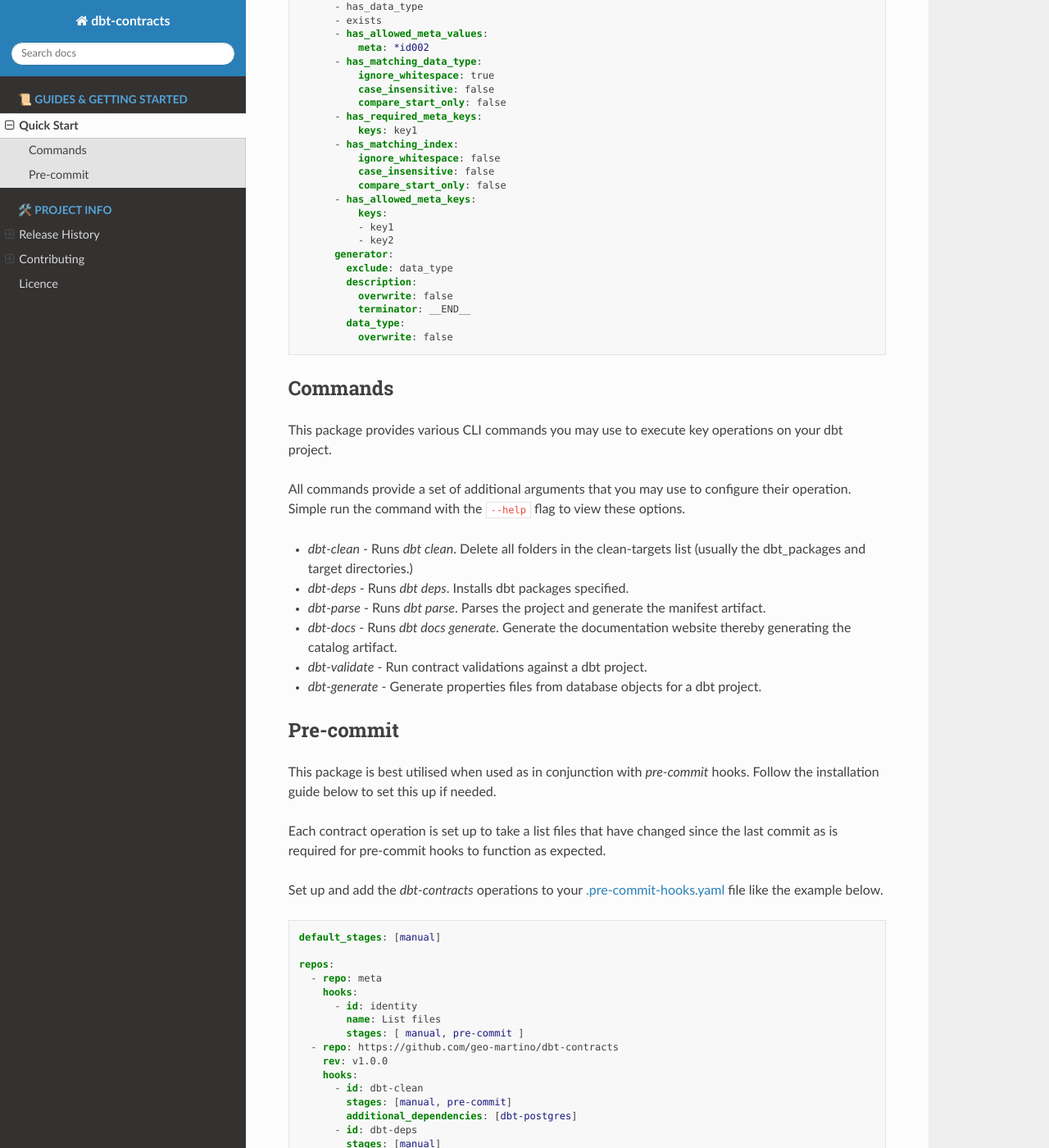
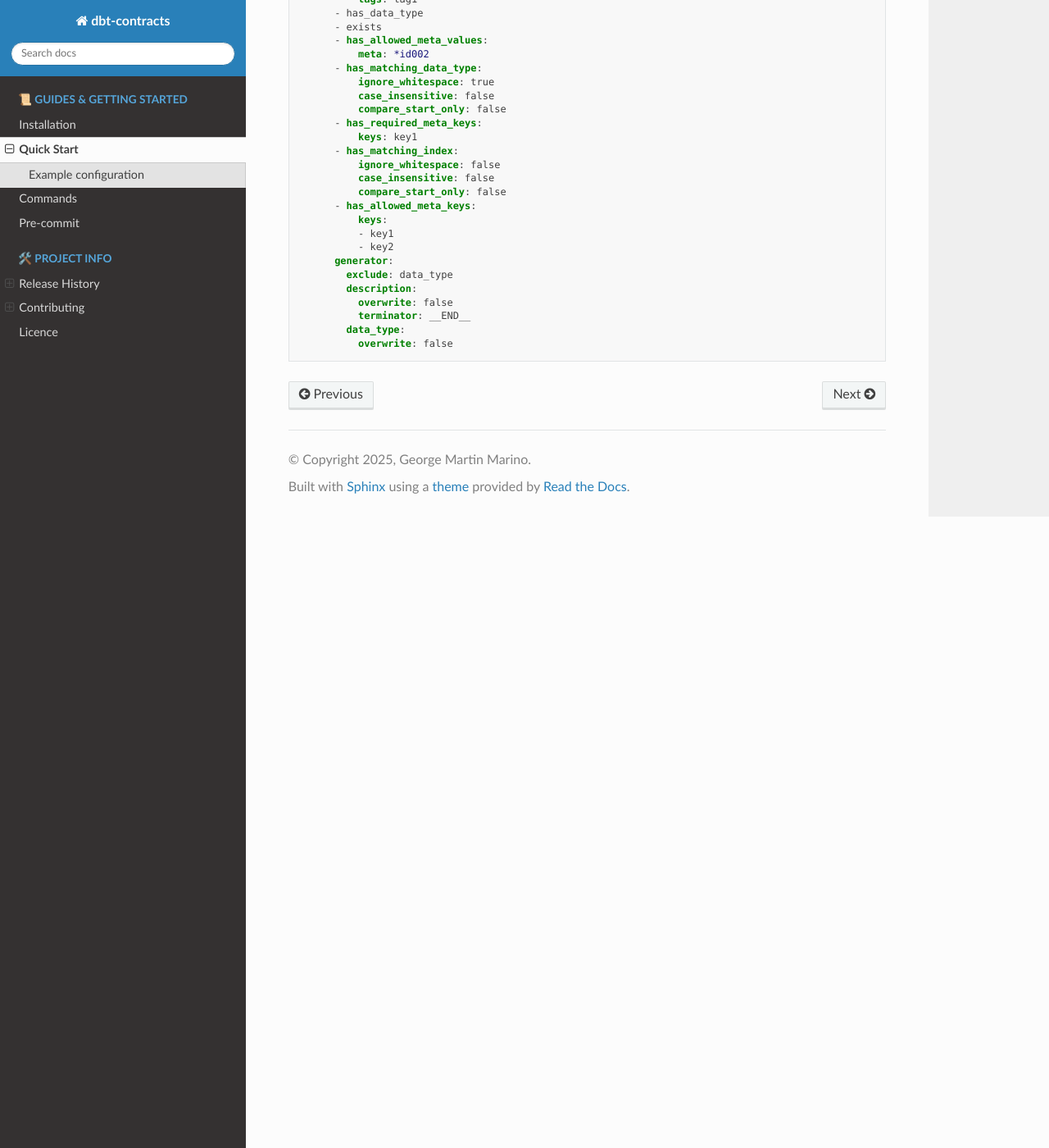
Before and after one commit to geo-martino/dbt-contracts, a Sphinx documentation site: the page built from docs/guides/quickstart.rst, in a window 1280 px wide and 1400 px high, scrolled down 2088 px. Shown: the whole window at 82% size. Built offline with Sphinx 7.4.7 and the Read the Docs theme 3.1.0, drawn with Linux system fonts in a browser that asks for light colours; pages that are not in the unit, such as notebooks, are missing from menus; some of the changed text lies outside the part shown.

Commit message:
fix examples schema

```diff
--- a/docs/contracts.py
+++ b/docs/contracts.py
@@ -173,10 +173,10 @@ class ReferencePageBuilder:
         example = self.generate_example_dict_for_contract(contract)
 
         if issubclass(contract, ParentContract):
-            example = {"contracts": {contract.__config_key__: example}}
+            example = {"contracts": {contract.__config_key__: [example]}}
         else:
             parent_contract = next(cls for cls in CONTRACT_CLASSES if cls.__child_contract__ is contract)
-            example = {"contracts": {parent_contract.__config_key__: {contract.__config_key__: example}}}
+            example = {"contracts": {parent_contract.__config_key__: [{contract.__config_key__: [example]}]}}
 
         self._generate_example_dropdown(example, key="Full Example")
 
--- a/docs/quickstart.rst
+++ b/docs/guides/quickstart.rst
@@ -35,7 +37,7 @@ Quick Start
        validations:
        - has_description
        arguments:
-         filter:
+       - filter:
          - name:
              include:
              - ^\w+\d+\s{1,3}$
@@ -45,7 +47,7 @@ Quick Start
          validations:
          - has_description
      models:
-       filter:
+     - filter:
        - is_materialized
        - meta:
            meta:
@@ -102,7 +104,7 @@ Quick Start
            remove: false
            order: false
        columns:
-         filter:
+       - filter:
          - tag:
              tags: tag1
          - name:
@@ -142,94 +144,3 @@ Quick Start
              terminator: __END__
            data_type:
              overwrite: false
-
-Commands
-========
-
-This package provides various CLI commands you may use to execute key operations on your dbt project.
-
-All commands provide a set of additional arguments that you may use to configure their operation.
-Simple run the command with the ``--help`` flag to view these options.
-
-- `dbt-clean` - Runs `dbt clean`. Delete all folders in the clean-targets list (usually the dbt_packages and
-  target directories.)
-- `dbt-deps` - Runs `dbt deps`. Installs dbt packages specified.
-- `dbt-parse` - Runs `dbt parse`. Parses the project and generate the manifest artifact.
-- `dbt-docs` - Runs `dbt docs generate`. Generate the documentation website thereby generating the catalog artifact.
-- `dbt-validate` - Run contract validations against a dbt project.
-- `dbt-generate` - Generate properties files from database objects for a dbt project.
-
-Pre-commit
-==========
-
-This package is best utilised when used as in conjunction with `pre-commit` hooks.
-Follow the installation guide below to set this up if needed.
-
-Each contract operation is set up to take a list files that have changed since the last commit
-as is required for pre-commit hooks to function as expected.
-
-Set up and add the `dbt-contracts` operations to your `.pre-commit-hooks.yaml <# TODO>`_
-file like the example below.
-
-.. code-block:: yaml
-
-  default_stages: [manual]
-
-  repos:
-    - repo: meta
-      hooks:
-        - id: identity
-          name: List files
-          stages: [ manual, pre-commit ]
-    - repo: https://github.com/geo-martino/dbt-contracts
-      rev: v1.0.0
-      hooks:
-        - id: dbt-clean
-          stages: [manual, pre-commit]
-          additional_dependencies: [dbt-postgres]
-        - id: dbt-deps
-          stages: [manual]
-          additional_dependencies: [dbt-postgres]
-        - id: run-contracts
-          alias: run-contracts-no-output
-          name: Run models contracts
-          stages: [pre-commit]
-          args:
-            - --contract
-            - models
-          additional_dependencies: [dbt-postgres]
-        - id: run-contracts
-          alias: run-contracts-no-output
-          name: Run model columns contracts
-          stages: [pre-commit]
-          args:
-            - --contract
-            - models.columns
-          additional_dependencies: [dbt-postgres]
-        - id: run-contracts
-          alias: run-contracts-no-output
-          name: Run macro contracts
-          stages: [pre-commit]
-          args:
-            - --contract
-            - macros
-          additional_dependencies: [dbt-postgres]
-        - id: run-contracts
-          alias: run-contracts-no-output
-          name: Run macro arguments contracts
-          stages: [pre-commit]
-          args:
-            - --contract
-            - macros.arguments
-          additional_dependencies: [dbt-postgres]
-
-        - id: run-contracts
-          alias: run-contracts-output-annotations
-          name: Run all contracts
-          stages: [manual]
-          args:
-            - --format
-            - github-annotations
-            - --output
-            - contracts_results.json
-          additional_dependencies: [dbt-postgres]
--- a/docs/index.rst
+++ b/docs/index.rst
@@ -26,7 +26,10 @@ What's in this documentation
    :maxdepth: 1
    :caption: 📜 Guides & Getting Started
 
-   quickstart
+   guides/install
+   guides/quickstart
+   guides/commands
+   guides/precommit
 
 
 .. toctree::
```
Also changed, not shown: other parts of docs/guides/quickstart.rst (+9 -7 lines), README.md (+68 -72 lines), README.template.md (+6 -5 lines), docs/guides/commands.rst (added, +17 -0 lines), docs/guides/install.rst (added, +15 -0 lines), docs/guides/precommit.rst (added, +77 -0 lines), readme.py (+4 -3 lines).
